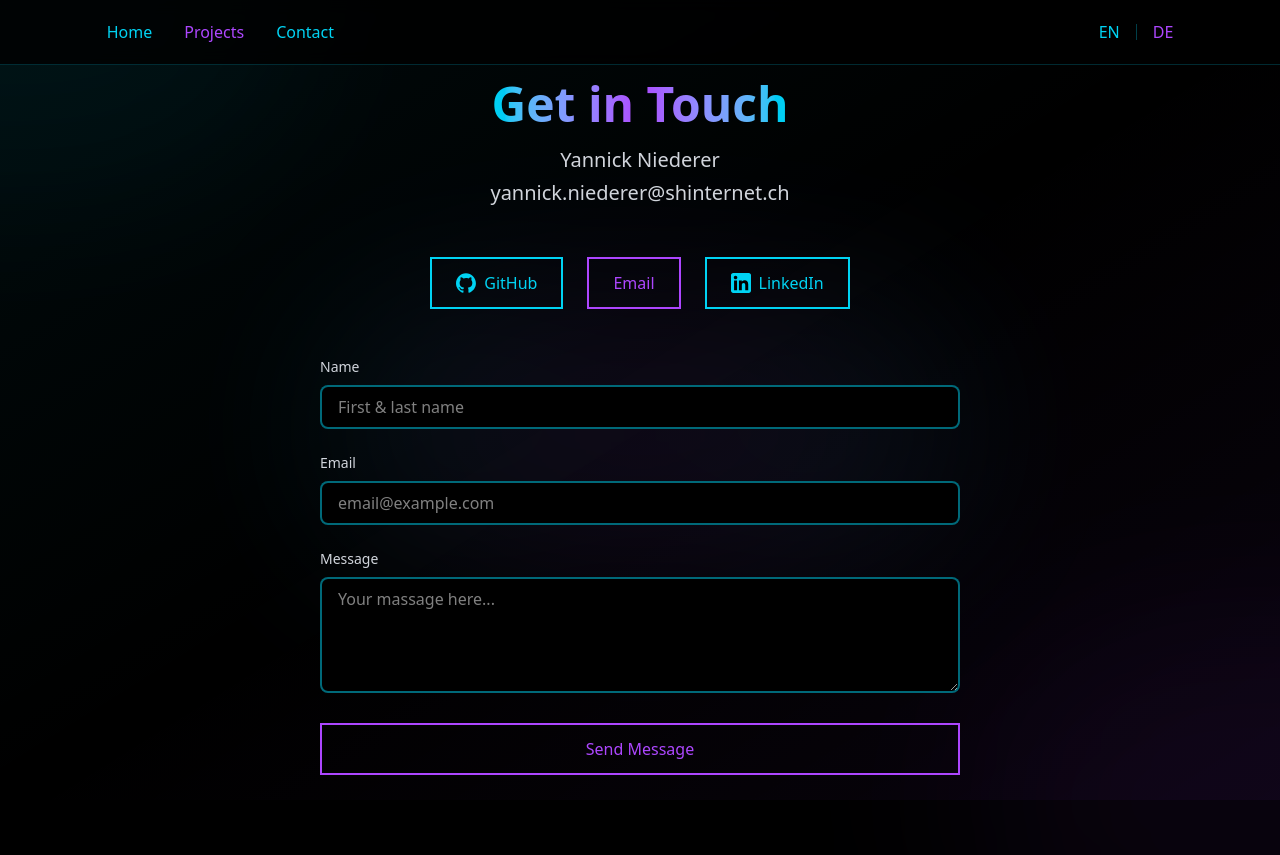
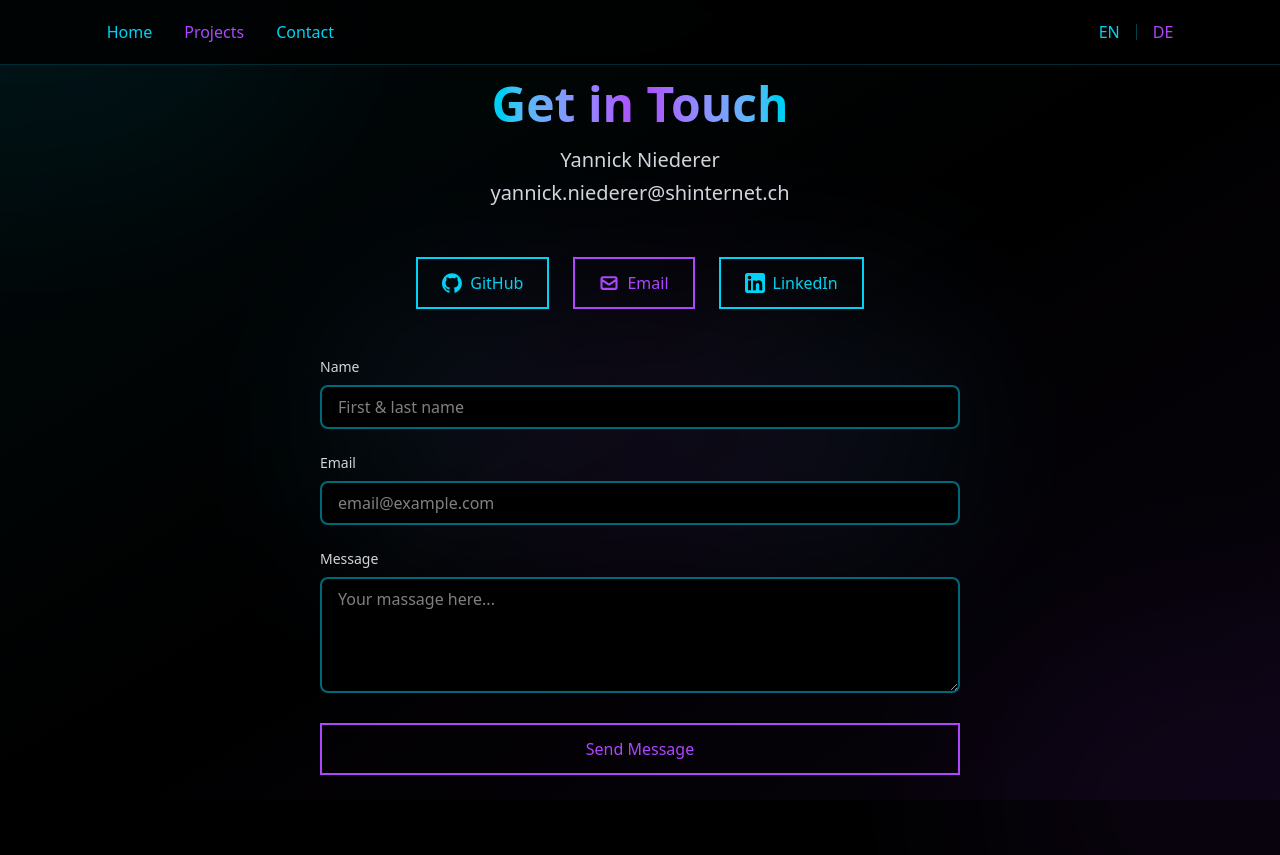
Before and after one commit to Ynlsen/yniederer.ch, a Next.js app: page /en/contact in a window 1280 px wide. Built offline with nearby package versions, Linux system fonts and the light colour scheme.

Commit message:
added online email icon svg and color inversions

```diff
--- a/app/en/contact/page.tsx
+++ b/app/en/contact/page.tsx
@@ -29,7 +29,11 @@ export default function ContactPage() {
           </svg>
           GitHub
         </a>
-        <a href="mailto:yannick.niederer@shinternet.ch" className="px-6 py-3 border-2 border-purple text-purple hover:bg-purple hover:text-black duration-300 relative">
+        <a href="mailto:yannick.niederer@shinternet.ch"
+           className="px-6 py-3 border-2 border-purple text-purple hover:bg-purple hover:text-black duration-300 relative flex items-center gap-2">
+          <svg className="w-5 h-5" fill="none" stroke="currentColor" viewBox="0 0 24 24">
+            <path strokeLinecap="round" strokeLinejoin="round" strokeWidth={2.5} d="M3 8l7.89 5.26a2 2 0 002.22 0L21 8M5 19h14a2 2 0 002-2V7a2 2 0 00-2-2H5a2 2 0 00-2 2v10a2 2 0 002 2z" />
+          </svg>
           Email
         </a>
         <a href="https://www.linkedin.com/in/yannick-niederer/?locale=en_US"
```
